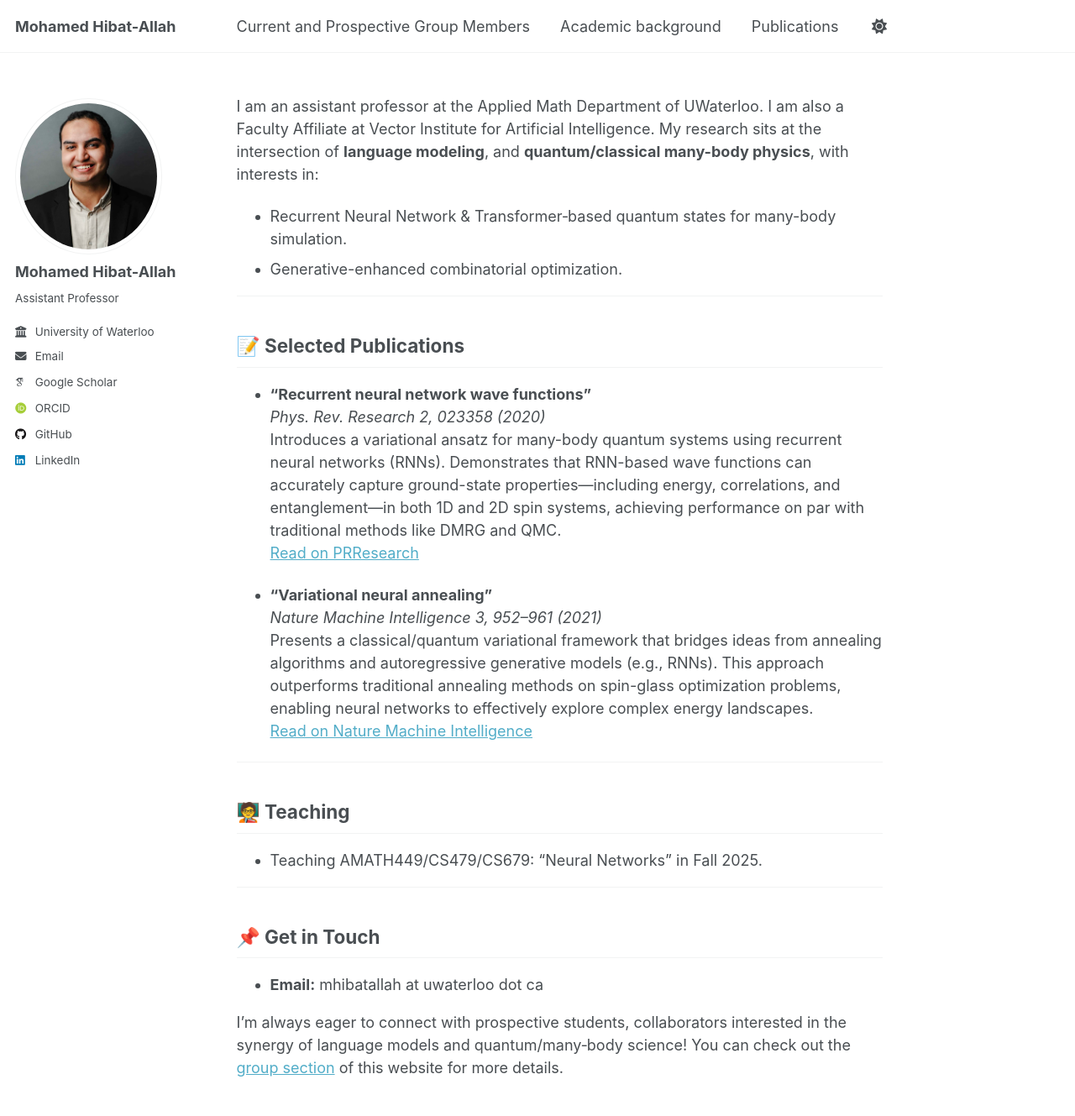
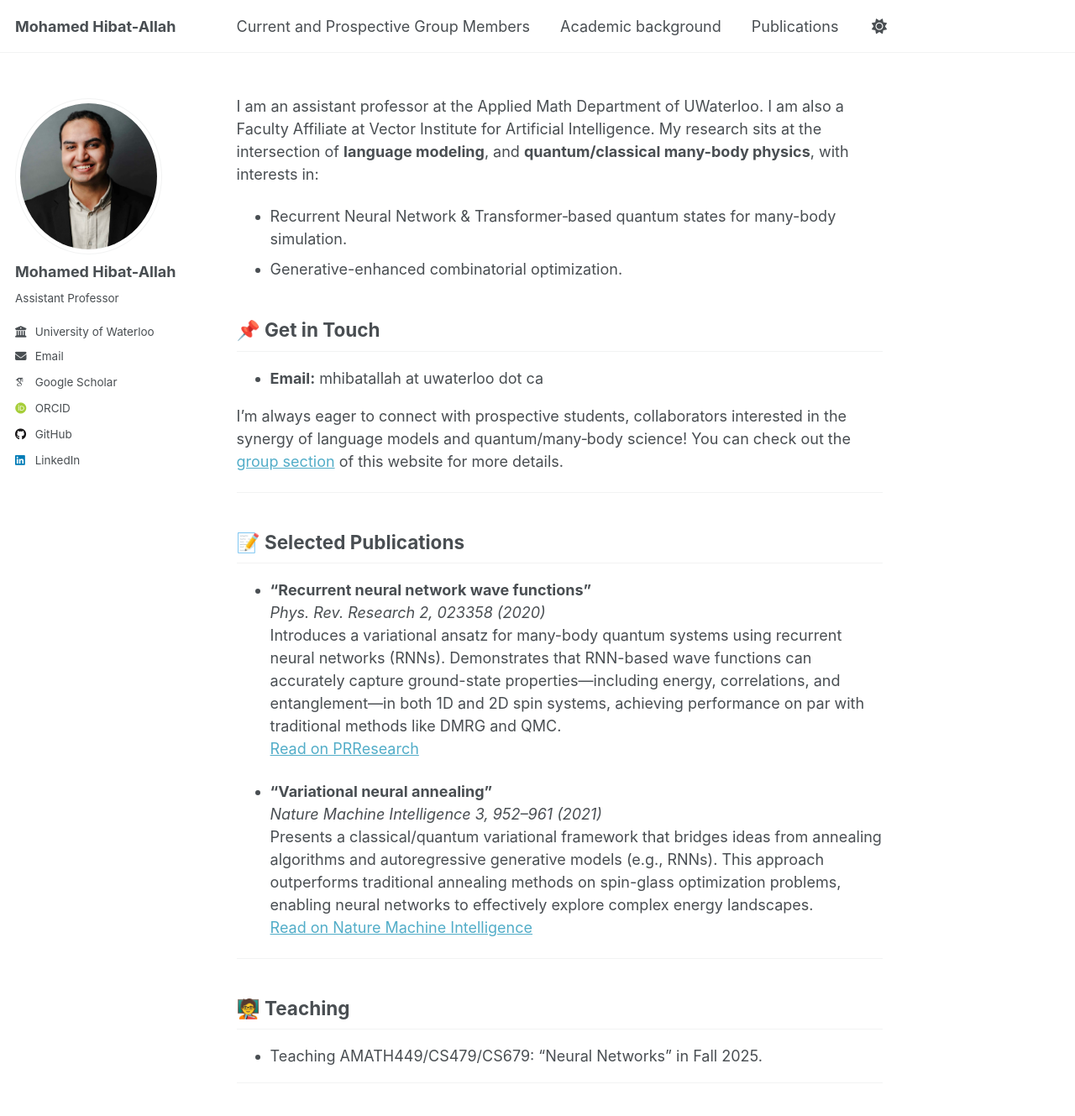
Before and after one commit to mhibatallah/mhibatallah.github.io, a Jekyll site: the page built from _pages/about.md, in a window 1280 px wide and 1400 px high. Shown: the top 1329 px of the window at 84% size. Built offline with Jekyll 4.4.1, drawn with Linux system fonts in a browser that asks for light colours; some web fonts are replaced; a script that is not in the unit is left out; part of the change alters nothing that is shown.

```diff
--- a/_pages/about.md
+++ b/_pages/about.md
@@ -12,6 +12,12 @@ I am an assistant professor at the Applied Math Department of UWaterloo. I am al
 
 - Recurrent Neural Network & Transformer‑based quantum states for many-body simulation.
 - Generative-enhanced combinatorial optimization.
+
+## 📌 Get in Touch
+
+- **Email:** mhibatallah at uwaterloo dot ca
+
+I’m always eager to connect with prospective students, collaborators interested in the synergy of language models and quantum/many‑body science! You can check out the [group section](/group/) of this website for more details.
 
 ---
 
@@ -34,9 +40,3 @@ I am an assistant professor at the Applied Math Department of UWaterloo. I am al
 - Teaching AMATH449/CS479/CS679: "Neural Networks" in Fall 2025.
 
 ---
-
-## 📌 Get in Touch
-
-- **Email:** mhibatallah at uwaterloo dot ca
-
-I’m always eager to connect with prospective students, collaborators interested in the synergy of language models and quantum/many‑body science! You can check out the [group section](/group/) of this website for more details.
```
